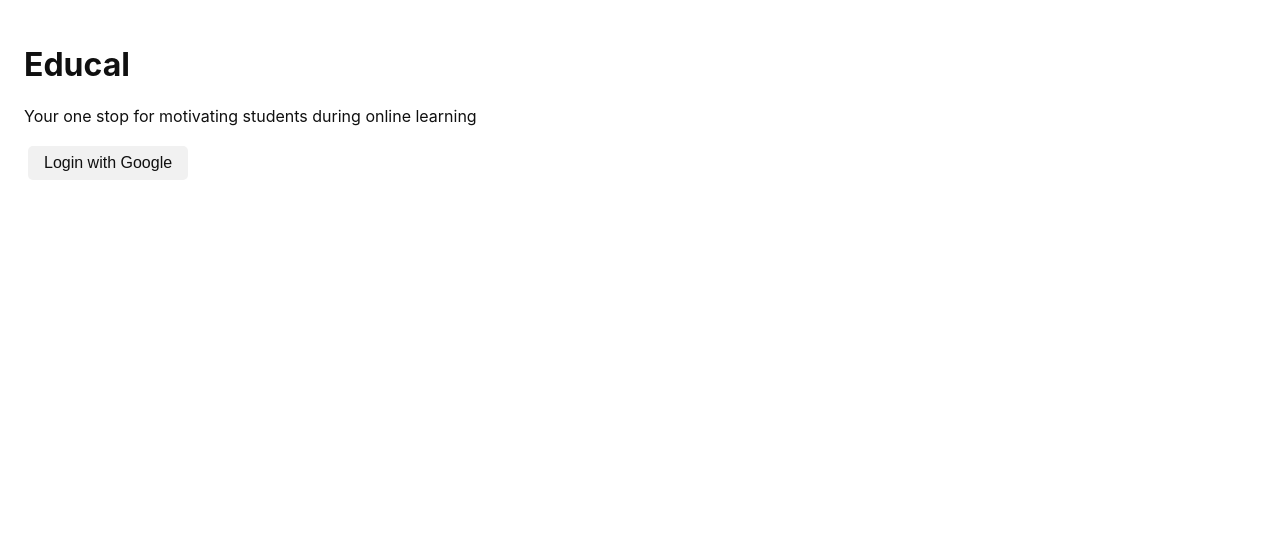
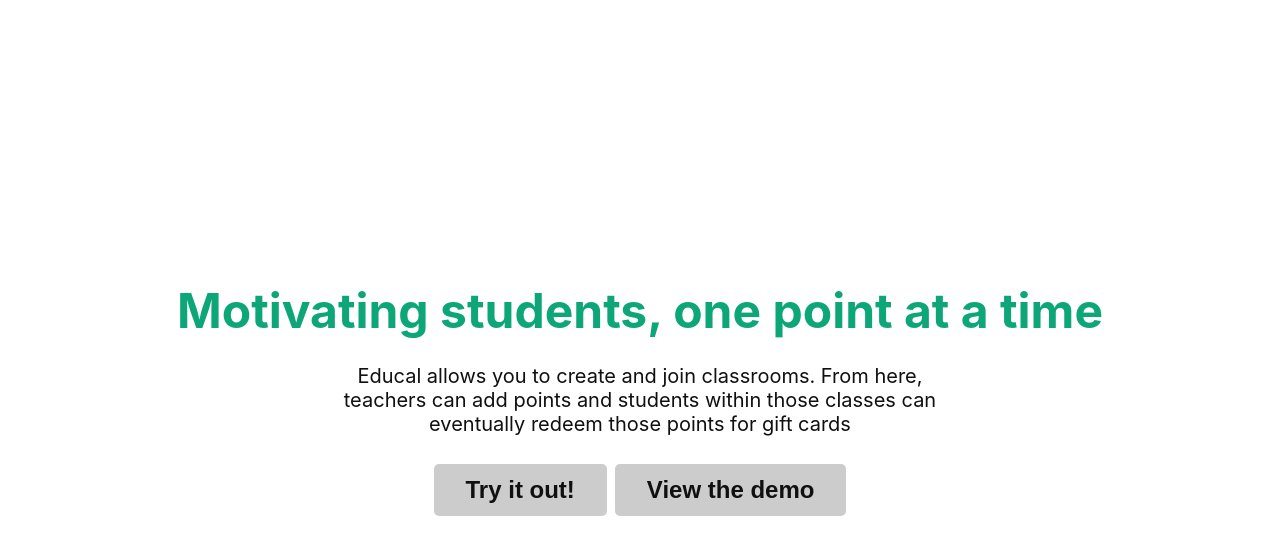
Before and after one commit to jpunjabi314/eduquest, a Next.js app: page / in a window 1280 px wide. Shown: the top 554 px of the page. Built offline with nearby package versions, Linux system fonts and the light colour scheme; no server answers; a web font is replaced by a local one.

Commit message:
Some small design changes

```diff
--- a/components/button.tsx
+++ b/components/button.tsx
@@ -8,6 +8,7 @@
   bg?: Color,
   fg?: Color,
   fontSize?: Size,
+  fontWeight?: number
   m?: Spacing,
   p?: Spacing
   onClick?: MouseEventHandler,
@@ -19,6 +20,7 @@
   bg = "background-alt",
   fg = "foreground",
   fontSize = "md",
+  fontWeight = 500,
   m = {
     t: 4,
     r: 4,
@@ -42,6 +44,7 @@
         color: var(--color-${fg});
         background: var(--color-${bg});
         font-size: var(--size-${fontSize});
+        font-weight: ${fontWeight};
 
         margin: ${generateSpacing(m)};
         padding: ${generateSpacing(p)};
@@ -53,7 +56,7 @@
       }
 
       button:hover {
-        filter: brightness(1.5)
+        filter: brightness(1.1)
       }
     `}</style>
   </>
--- a/components/input.tsx
+++ b/components/input.tsx
@@ -56,7 +56,7 @@
         padding: 8px 20px;
         border-radius: 8px;
         width: ${width};
-        ${ border ? `border: 2px #303030 solid` : ''}
+        ${ border ? `border: 2px rgba(100,100,100,.1) solid` : ''}
       }
       ::placeholder {
         user-select: none;
--- a/pages/index.tsx
+++ b/pages/index.tsx
@@ -19,16 +19,61 @@
     await loginWith(authProviders.google)()
     router.push('/dashboard')
   }
+  const viewDemo = () => {
+    router.push('https://devpost.com/software/educal-60krwf')
+  }
+
   if(loading) return <FullscreenLoader />
   return <>
-  <Container>
     <div className = "topnav"></div>
-    <h1>Educal</h1>
-    <p>
-      Your one stop for motivating students during online learning
-    </p>
-    <Button onClick={login}>Login with Google</Button>
-  </Container>
+    <div className="container">
+    <section className="main">
+      <h1 className="title">Motivating students, one point at a time</h1>
+      <p className="description">
+      Educal allows you to create and join classrooms. From here, teachers can add points and students within those classes can eventually redeem those points for gift cards
+      </p>
+      <div className="button-group">
+        <Button onClick={login} bg="accent" fg="background" fontWeight={700} fontSize="lg" p={{x: 32, y: 12}}>Try it out!</Button>
+        <Button onClick={viewDemo} bg="background-light" fontWeight={700} fontSize="lg" p={{x: 32, y: 12}}>View the demo</Button>
+      </div>
+    </section>
+    </div>
+    <style jsx>{`
+      .container {
+        display: grid;
+        height: 100vh;
+        margin: 0;
+      }
+      section.main {
+        user-select: none;
+        margin: auto;
+        text-align: center;
+        display: flex;
+        flex-direction: column;
+        align-items: center;
+      }
+      section.main > * {
+        margin: 12px 0;
+      }
+      h1.title {
+        font-size: 32px;
+        color: var(--color-accent);
+      }
+      p.description {
+        font-size: 16px;
+        max-width: 600px;
+      }
+
+      @media(min-width: 700px) {
+        h1.title {
+          font-size: 48px;
+          color: var(--color-accent);
+        }
+        p.description {
+          font-size: 20px;
+        }
+      }
+    `}</style>
   {/* 40a042 */}
   </>
 }
--- a/styles/variables.css
+++ b/styles/variables.css
@@ -6,13 +6,13 @@
   --color-background-alt: #151515;
   --color-background-light: #202020;
 
-  --color-accent: #68FF80;
+  --color-accent:#20c997;
 
   --color-none: none;
-  --size-sm: .75rem;
-  --size-md: 1rem;
-  --size-lg: 1.5rem;
-  --size-xl: 2rem;
+  --size-sm: .5rem;
+  --size-md: .75rem;
+  --size-lg: 1.25rem;
+  --size-xl: 1.5rem;
 }
 
 @media (prefers-color-scheme: light) {
@@ -23,5 +23,16 @@
     --color-background: #ffffff;
     --color-background-alt: #f1f1f1;
     --color-background-light: #cccccc;
+
+    --color-accent: #0ca678;
   }
 }
+
+@media (min-width: 700px) {
+  :root {
+    --size-sm: .75rem;
+    --size-md: 1rem;
+    --size-lg: 1.5rem;
+    --size-xl: 2rem;
+  }
+}
```
